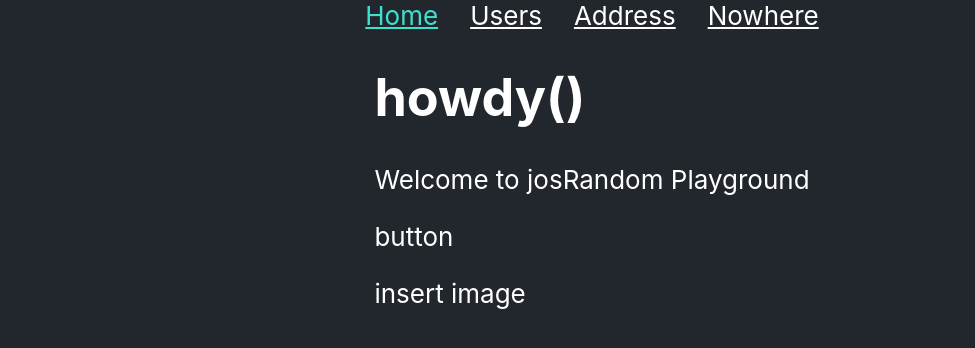
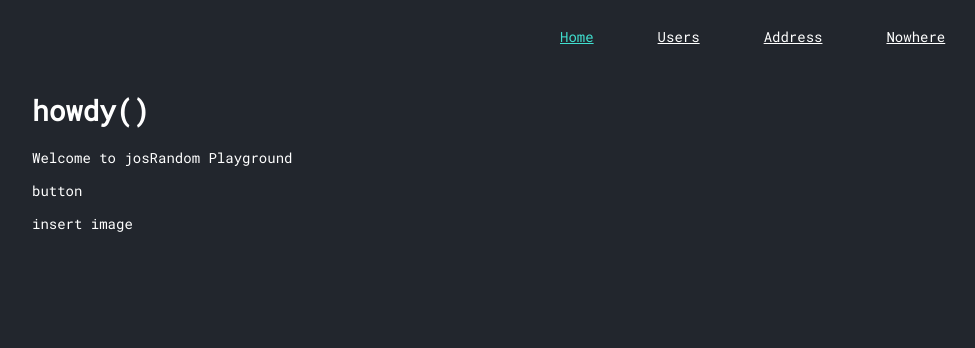
Before and after one commit to cano0029/mad9135-c2-react-router, a React (Create React App) app: page / in a window 1280 px wide. Shown: the top 348 px of the page, without its empty margins (48-1023 px from the left). Built offline with nearby package versions, Linux system fonts and the light colour scheme.

Commit message:
Add styling to the navbar. Move to top-right of the page

```diff
--- a/src/components/App/App.css
+++ b/src/components/App/App.css
@@ -1,10 +1,15 @@
+@import url('https://fonts.googleapis.com/css2?family=Roboto+Mono&display=swap');
+
 .App {
+  font-family: 'Roboto Mono', monospace;
   background-color: #22262d;
   min-height: 100vh;
   display: flex;
   flex-direction: column;
-  align-items: center;
-  justify-content: flex-start;
+  /* align-items: center; */
+  /* justify-content: flex-start; */
   font-size: calc(10px + 2vmin);
   color: white;
+  font-size: 14px;
+  padding: 0 5rem;
 }
--- a/src/components/Navbar/Navbar.js
+++ b/src/components/Navbar/Navbar.js
@@ -4,16 +4,16 @@ import './navbar.css';
 const Navbar = (props) => {
   return (
     <div className="navbar">
-      <NavLink activeClassName="active" to="/" exact>
+      <NavLink className="link" activeClassName="active" to="/" exact>
         Home
       </NavLink>
-      <NavLink activeClassName="active" to="/users">
+      <NavLink className="link" activeClassName="active" to="/users">
         Users
       </NavLink>
-      <NavLink activeClassName="active" to="/addresses">
+      <NavLink className="link" activeClassName="active" to="/addresses">
         Address
       </NavLink>
-      <NavLink activeClassName="active" to="/404">
+      <NavLink className="link" activeClassName="active" to="/404">
         Nowhere
       </NavLink>
     </div>
--- a/src/components/Navbar/navbar.css
+++ b/src/components/Navbar/navbar.css
@@ -8,3 +8,16 @@
   /* if it matches the url that has been clicked*/
   color: turquoise;
 }
+
+.navbar {
+  padding: 1.5rem;
+  display: flex;
+  align-items: center;
+  max-width: 600px;
+  margin: 0 auto;
+  margin-right: 1rem;
+}
+
+.navbar .link {
+  margin-left: 2rem;
+}
```
